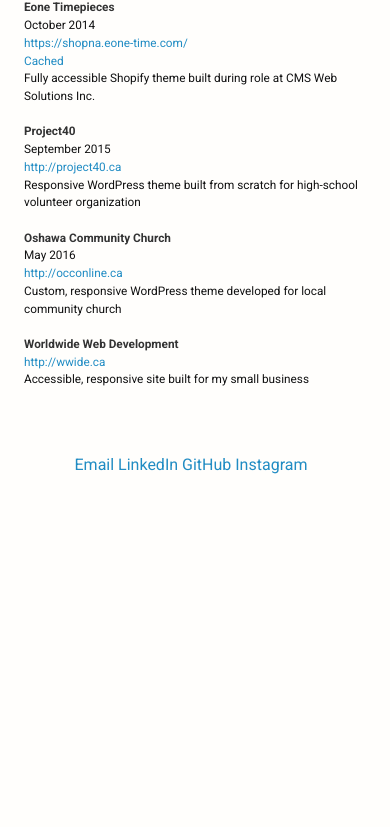
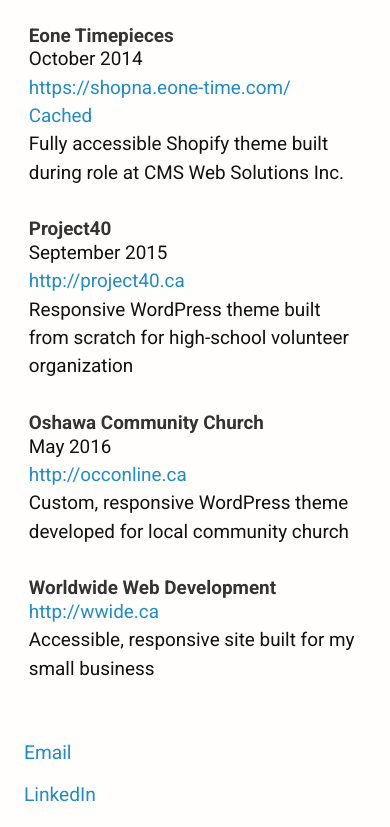
Before and after one commit to mmatthews/mmatthews.github.io, a website: page projects.html in a window 390 px wide. Shown: the part 206-1033 px from the top of the page. Before the commit the page ends 844 px from the top, so only its background shows below. Drawn offline with Linux system fonts and the light colour scheme.

Commit message:
Font size changes

```diff
--- a/scss/style.scss
+++ b/scss/style.scss
@@ -237,10 +237,12 @@
       text-align: center;
       display: block;
       font-size: 350%;
+      margin-bottom: -0.25em;
     }
   }
 
   .projects{
+    font-size: 120%;
 
     h1{
       text-align: center;
@@ -248,8 +250,9 @@
       margin-bottom: 1em;
     }
 
-    main p{
+    main  p{
       padding-left: 0;
+      font-size: 120%;
     }
 
     strong{
@@ -264,9 +267,10 @@
     margin-bottom: 1em;
     padding: 0;
     text-align: left;
+    display: block;
 
     a{
-      display: inline-block;
+      display: block;
       padding: 0.5em 0.25em;
       margin-left: -0.5em;
     }
```
Also changed, not shown: css/style.css.
